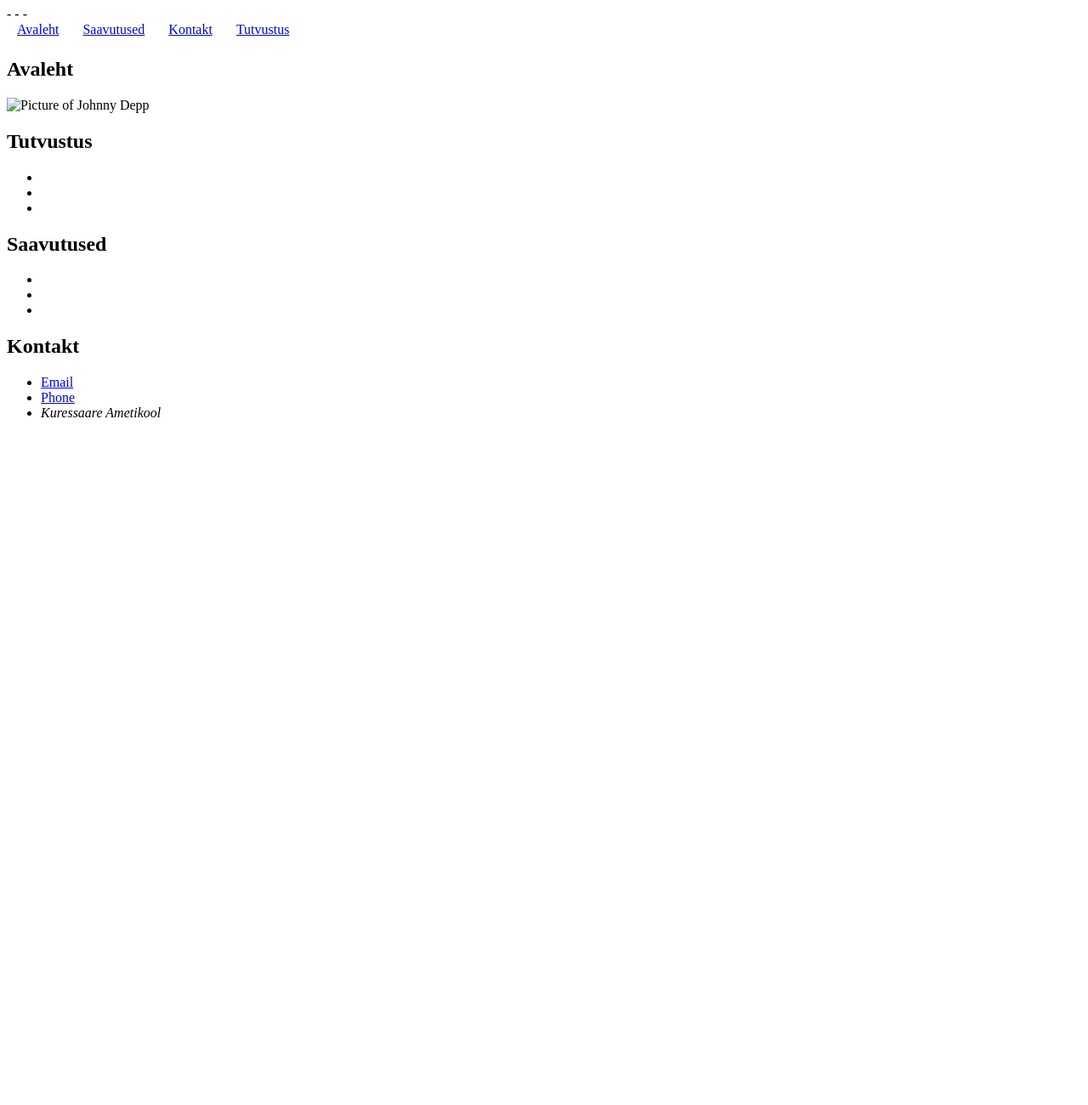
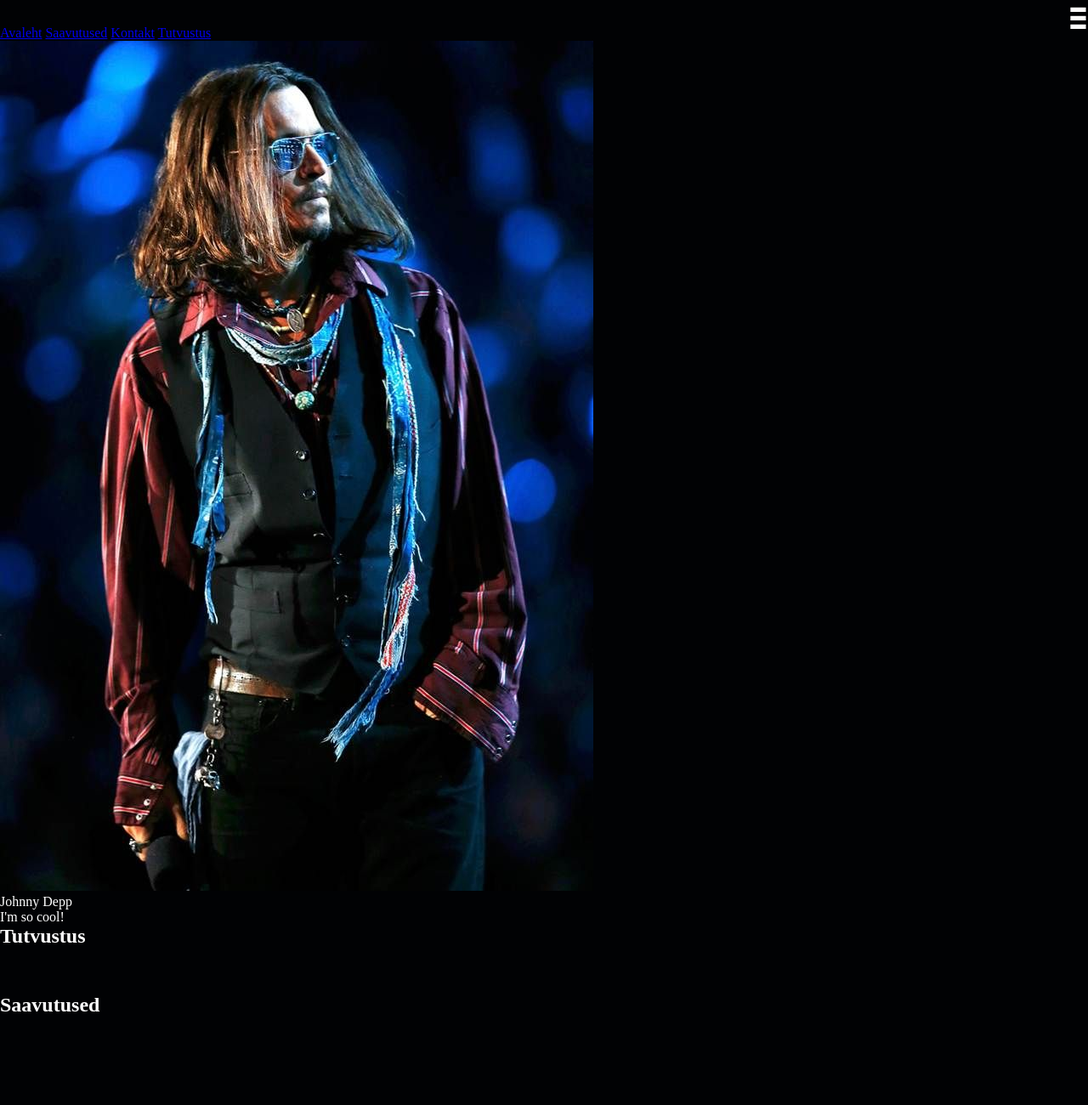
Before and after one commit to jasper-tambur/portfoolioprojekt, a plain HTML site: page index.html in a window 1280 px wide. Shown: the top 1300 px of the page at 85% size. Before the commit the page ends 800 px from the top, so only its background shows below. Drawn offline with Linux system fonts and the light colour scheme.

Commit message:
added burger menu and image

```diff
--- a/index.html
+++ b/index.html
@@ -10,12 +10,12 @@
 <body>
     <header>
         <nav>
-            <div>
-                <span>-</span>
-                <span>-</span>
-                <span>-</span>
+                <div class="burgermenu">
+                    <span class="bars">-</span>
+                    <span class="bars">-</span>
+                    <span class="bars">-</span>
+                </div>
             </div>
-            <div>
                 <a class="navlink" href="#">Avaleht</a>
                 <a class="navlink" href="#">Saavutused</a>
                 <a class="navlink" href="#">Kontakt</a>
@@ -25,8 +25,9 @@
     </header>
     <main>
         <section>
-            <h1>Avaleht</h1>
-            <img width="200px" src="" alt="Picture of Johnny Depp">
+            <img src="images/johnny_depp.jpg" alt="Picture of Johnny Depp">
+            <p>Johnny Depp</p>
+            <p>I'm so cool!</p>
         </section>
         <section>
             <h2>Tutvustus</h2>
@@ -39,6 +40,9 @@
         <section>
             <h2>Saavutused</h2>
             <ul>
+                <li></li>
+                <li></li>
+                <li></li>
                 <li></li>
                 <li></li>
                 <li></li>
--- a/style.css
+++ b/style.css
@@ -1,7 +1,21 @@
-nav {
-    height: 40px;
+* {
+    margin: 0;
+    padding: 0;
 }
 
-.navlink {
-    padding: 0 12px;
+body {
+    background-color: #010204;
+    color: white;
 }
+.burgermenu {
+    display: flex;
+    flex-direction: column;
+    align-items: flex-end;
+    }
+.bars {
+    font-size: 70px;
+    line-height: 10px;
+}
+
+@media only screen and (max-width: 600px) {
+}
```
Also changed, not shown: images/help me.txt (deleted), images/johnny_depp.jpg (added).
